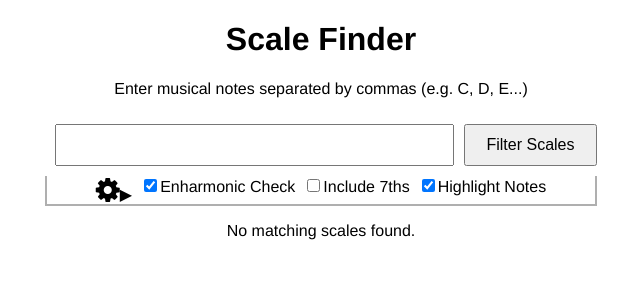
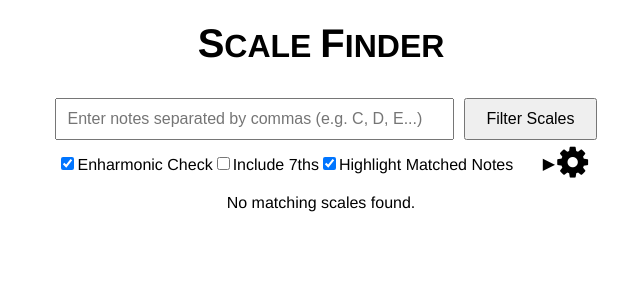
Before and after one commit to AtliGudm/Music-Theory-Helper, a React (Create React App) app: page / in a window 1280 px wide. Shown: the top 300 px of the page, without its empty margins (319-959 px from the left). Built offline with nearby package versions, Linux system fonts and the light colour scheme.

Commit message:
Vertical Chord Display
Chord display can now be toggled between two types: horizontal and vertical

```diff
--- a/src/ScaleSettingsContext.js
+++ b/src/ScaleSettingsContext.js
@@ -11,6 +11,7 @@ export const ScaleSettingsProvider = ({ children }) => {
   const [ highlightQueryNotes, setHighlightQueryNotes ] = useState(true);
   const [ queryNotes, setQueryNotes ] = useState([]);
   const [ showNoteScaleDegree, setShowNoteScaleDegree ] = useState(true);
+  const [ chordDisplayOrientation, setChordDisplayOrientation ] = useState("horizontal");
 
   return (
     <ScaleSettingsContext.Provider
@@ -26,7 +27,9 @@ export const ScaleSettingsProvider = ({ children }) => {
         queryNotes,
         setQueryNotes,
         showNoteScaleDegree,
-        setShowNoteScaleDegree
+        setShowNoteScaleDegree,
+        chordDisplayOrientation,
+        setChordDisplayOrientation
       }}
     >
       {children}
--- a/src/pages/CheckboxSetting.tsx
+++ b/src/pages/CheckboxSetting.tsx
@@ -1,11 +1,11 @@
 
 export const CheckboxSetting = ({ id, label, checked, onChange }: { id: string, label: string, checked: boolean, onChange: () => void }) => (
-    <div>
+    <span>
         <input
             type="checkbox"
             checked={checked}
             onChange={onChange}
             id={id} />
         <label htmlFor={id}>{label}</label>
-    </div>
+    </span>
 );
--- a/src/pages/ChordsDisplay.tsx
+++ b/src/pages/ChordsDisplay.tsx
@@ -3,7 +3,7 @@ import { Scale } from "../data/ScaleData";
 import { useScaleSettings } from "../ScaleSettingsContext";
 
 const ChordsDisplay = ({scale, selectedMode, includeSevenths}: {scale: Scale, selectedMode: number, includeSevenths: boolean}) => {
-    const { highlightQueryNotes, queryNotes } = useScaleSettings();
+    const { highlightQueryNotes, queryNotes, chordDisplayOrientation } = useScaleSettings();
 
     const prepareNote = (note: string) => {
         if(highlightQueryNotes && queryNotes.length > 0) {
@@ -15,8 +15,10 @@ const ChordsDisplay = ({scale, selectedMode, includeSevenths}: {scale: Scale, se
     }
 
     return (
-        <div className="chords" style={{ marginTop: "0.8rem", marginBottom: "1rem" }}>
+        <div className={ chordDisplayOrientation == "horizontal" ? "chords" : "chords-vertical" }
+            style={{ marginTop: "0.8rem", marginBottom: "1rem" }}>
             {GenerateDiatonicChords(scale, selectedMode, includeSevenths).map((chord, chordIndex) => (
+                chordDisplayOrientation === "horizontal" ? (
                     <div key={chordIndex} className="chord">
                         <strong>{chord.chordName}</strong>
                         <div className="chord-notes">
@@ -26,6 +28,17 @@ const ChordsDisplay = ({scale, selectedMode, includeSevenths}: {scale: Scale, se
                         </div>
                         <strong>{chord.romanNumeral}</strong>
                     </div>
+                ) : (
+                    <div style={{paddingBlock: "4px"}} key={chordIndex}>
+                        <strong>{chord.chordName} </strong>
+                        <span>&#40;
+                            {chord.chordNotes.map((note, noteIndex) => (
+                                <span key={noteIndex}>{prepareNote(note)}{noteIndex < chord.chordNotes.length-1 ? "-" : ""}</span>
+                            ))}
+                        &#41;</span>
+                        <strong> {chord.romanNumeral}</strong>
+                    </div>
+                )
             ))}
         </div>);
 }
--- a/src/pages/HelperComponents.tsx
+++ b/src/pages/HelperComponents.tsx
@@ -1,4 +1,5 @@
 import { modes } from "../data/ModesData";
+import { convertNotesToInt } from "../Helpers";
 
 const getModeAccidental = (index: number, scaleType: string, selectedMode: number) => {
     const modeAccidental = modes[scaleType][selectedMode].accidentals[index];
@@ -11,15 +12,18 @@ export const getScaleNotesDisplay = (scaleNotes: string[] | null,
                               queryNotes: any,
                               showNoteScaleDegree: any,
                               scaleType: string,
-                              selectedMode: number) => {
+                              selectedMode: number,
+                            enharmonicEquivalence: boolean) => {
     if(scaleNotes == null) return "";
     if(highlightQueryNotes && queryNotes.length > 0) {
         let ouputString: any[] = [];
-        scaleNotes.forEach(item => {
-            if(queryNotes.includes(item)) {
-                ouputString.push({style: "highlightedNote", note: item})
+        const bkhg = (enharmonicEquivalence) ? convertNotesToInt(scaleNotes) : scaleNotes;
+        const blah = (enharmonicEquivalence) ? convertNotesToInt(queryNotes) : queryNotes;
+        bkhg.forEach((item, index) => {
+            if(blah.includes(item)) {
+                ouputString.push({style: "highlightedNote", note: scaleNotes[index]})
             } else {
-                ouputString.push({style: "standardNote", note: item})
+                ouputString.push({style: "standardNote", note: scaleNotes[index]})
             }
         });
 
--- a/src/pages/InputField.tsx
+++ b/src/pages/InputField.tsx
@@ -92,6 +92,7 @@ const InputField = ({ setGroupedScales, findScales, children }) => {
                 <input type="text"
                     onChange={inputSearchChange}
                     value={queryText}
+                    placeholder="Enter notes separated by commas (e.g. C, D, E...)"
                     onKeyDown={handleKeyDown}
                     className="userInput"
                     onFocus={() => setShowDropdown(true)}
--- a/src/pages/ModeSelector.tsx
+++ b/src/pages/ModeSelector.tsx
@@ -10,7 +10,7 @@ const ModeSelector = ({scaleType, selectedMode, onModeChange}: {scaleType: strin
     return (
         <>
         {(scaleType != "Minor") && (
-            <div style={{marginTop: "12px", display:"inline-flex"}}>
+            <div style={{marginTop: "12px"}}>
                 <label style={{paddingRight: "6px"}} htmlFor="mode-select"><strong>Mode:</strong></label>
                 <select style={{fontSize: "16px"}} id="mode-select" value={selectedMode} onChange={handleChange}>
                     {modes[scaleType].map((modeObj, index) => (
--- a/src/pages/ParallelModesDisplay.tsx
+++ b/src/pages/ParallelModesDisplay.tsx
@@ -11,7 +11,7 @@ import { getScaleNotesDisplay } from "./HelperComponents";
 const ParallelModesDisplay = ({scale}: {scale: Scale}) => {
     const [ isOpen, setIsOpen ] = useState(false);
     const [ selectedMode, setSelectedMode ] = useState(0);
-    const { includeSevenths, highlightQueryNotes, queryNotes, showNoteScaleDegree } = useScaleSettings();
+    const { includeSevenths, highlightQueryNotes, queryNotes, showNoteScaleDegree, enharmonicEquivalence } = useScaleSettings();
 
     const GetParallelScale = () => {
         const mode = modes[scale.type][selectedMode];
@@ -31,7 +31,7 @@ const ParallelModesDisplay = ({scale}: {scale: Scale}) => {
         return (
             <>
                 <div className="parallelScaleHeader" style={{marginBottom: "0.4rem", marginTop: "0.4rem"}}>
-                    <strong>{scale.root} {mode.mode}[{parallelRoot} {scale.type}]:</strong> {getScaleNotesDisplay(modifiedScale.notes,highlightQueryNotes,queryNotes,showNoteScaleDegree,scale.type,selectedMode)}
+                    <strong>{scale.root} {mode.mode}[{parallelRoot} {scale.type}]:</strong> {getScaleNotesDisplay(modifiedScale.notes,highlightQueryNotes,queryNotes,showNoteScaleDegree,scale.type,selectedMode, enharmonicEquivalence)}
                 </div>
                 <ModeSelector /* style={{display:"inline-flex"}} */ scaleType={scale.type} onModeChange={handleModeChange} selectedMode={selectedMode}/>
                 <ChordsDisplay scale={modifiedScale} selectedMode={selectedMode} includeSevenths={includeSevenths} />
--- a/src/pages/ScaleDisplay.tsx
+++ b/src/pages/ScaleDisplay.tsx
@@ -9,7 +9,7 @@ import { Scale } from "../data/ScaleData";
 import { getScaleNotesDisplay } from './HelperComponents';
 
 const ScaleDisplay = ({scale} : {scale: Scale}) => {
-    const { includeSevenths, highlightQueryNotes, queryNotes, showNoteScaleDegree } = useScaleSettings();
+    const { includeSevenths, highlightQueryNotes, queryNotes, showNoteScaleDegree, enharmonicEquivalence } = useScaleSettings();
     const [ isOpen, setIsOpen ] = useState(false);
     const [ selectedMode, setSelectedMode ] = useState(0);
 
@@ -22,60 +22,6 @@ const ScaleDisplay = ({scale} : {scale: Scale}) => {
     const getScaleNotes = () => {
         return (selectedMode !== 0) ? shiftScale(scale, selectedMode) : scale;
     }
-/*
-    const getScaleNotesDisplay = (scaleNotes: string[] | null) => {
-        if(scaleNotes == null) return "";
-        if(highlightQueryNotes && queryNotes.length > 0) {
-            let ouputString: any[] = [];
-            scaleNotes.forEach(item => {
-                if(queryNotes.includes(item)) {
-                    ouputString.push({style: "highlightedNote", note: item})
-                } else {
-                    ouputString.push({style: "standardNote", note: item})
-                }
-            });
-
-            if(showNoteScaleDegree) {
-                return (
-                    <div className="scale-note-display">
-                        {ouputString.map((item, index) => (
-                            <div className="chord-notes">
-                                <div className={item.style}>{item.note}</div>
-                                <div className={`scale-note-degree ${item.style}`}>{getModeAccidental(index)}{index+1}</div>
-                            </div>
-                        ))}
-                    </div>
-                );
-            }
-            else {
-                return (<>
-                    {ouputString.map((item, index) => (
-                        <>
-                        <span className={item.style}>{item.note}</span>
-                        <span>{index < ouputString.length - 1 ? ", ": ""}</span>
-                        </>
-                    ))}
-                    </>
-                );
-            }
-        }
-        return (!showNoteScaleDegree ? scaleNotes.join(", ") : (
-            <div className="scale-note-display">
-                {scaleNotes.map((item, index) => (
-                    <div className="chord-notes">
-                        <div>{item}</div>
-                        <div className="scale-note-degree">{getModeAccidental(index)}{index+1}</div>
-                    </div>
-                ))}
-            </div>
-        ));
-    } */
-
-/*     const getModeAccidental = (index: number) => {
-        const modeAccidental = modes[scale.type][selectedMode].accidentals[index];
-        if(modeAccidental == 0) return "";
-        return modeAccidental;
-    } */
 
     const handleModeChange = (modeIndex: any) => {
         setSelectedMode(modeIndex);
@@ -88,7 +34,7 @@ const ScaleDisplay = ({scale} : {scale: Scale}) => {
                 <div role="button" style={{marginBottom: "0.4rem"}} className="scaleHeader" onClick={() => setIsOpen(!isOpen)} /* className="scaleHeaderCentered" */>
                     <div style={{display: "inline"}} >
                         {isOpen ? "▼" : "▶"} <strong>{getScaleDisplayName()}:</strong>
-                    </div> {getScaleNotesDisplay(getScaleNotes()?.notes, highlightQueryNotes, queryNotes, showNoteScaleDegree, scale.type, selectedMode)}
+                    </div> {getScaleNotesDisplay(getScaleNotes()?.notes, highlightQueryNotes, queryNotes, showNoteScaleDegree, scale.type, selectedMode, enharmonicEquivalence)}
                 </div>
                     {isOpen && (
                         <ModeSelector scaleType={scale.type} onModeChange={handleModeChange} selectedMode={selectedMode}/>
--- a/src/pages/ScaleFinder.css
+++ b/src/pages/ScaleFinder.css
@@ -81,6 +81,11 @@ div.chords {
     justify-content: center;
   }
 
+div.chords-vertical {
+  display: inline-block;
+  text-align: left;
+}
+
   /* Individual chord block styling */
 div.chord {
     display: flex;
@@ -129,8 +134,10 @@ div.scale-note-degree {
 .settings-row {
     display: flex;
     flex-wrap: wrap;
-    justify-content: center;
+    justify-content: space-between;
     gap: 8px;
+    padding-inline: 12px;
+    padding-block: 4px;
 }
 
 .settings-container {
@@ -196,3 +203,9 @@ li.scaleDisplay
 .standardNote {
   font-weight: normal;
 }
+
+.icon {
+  transform: scale(2); /* Makes the icon twice as large */
+  transform-origin: center; /* Ensures scaling happens from the center */
+  display: inline-block; /* Ensures it behaves like a regular inline element */
+}
--- a/src/pages/ScaleFinder.tsx
+++ b/src/pages/ScaleFinder.tsx
@@ -55,8 +55,8 @@ const ScaleFinder = () => {
 
     return (
         <div className="scaleFinder">
-            <h1>Scale Finder</h1>
-            <p>Enter musical notes separated by commas (e.g. C, D, E...)</p>
+            <h1><span style={{fontSize: "1.25em"}}>S</span>CALE <span style={{fontSize: "1.25em"}}>F</span>INDER</h1>
+            {/* <p>Enter musical notes separated by commas (e.g. C, D, E...)</p> */}
             <InputField setGroupedScales={setGroupedScales} findScales={findScales}>
                 <ScaleFinderSettings/>
             </InputField>
--- a/src/pages/ScaleFinderSettings.tsx
+++ b/src/pages/ScaleFinderSettings.tsx
@@ -7,13 +7,14 @@ const ScaleFinderSettings = () => {
         enharmonicEquivalence, setEnharmonicEquivalence,
         romanNumeralsMajorAdjusted, setRomanNumeralsMajorAdjusted,
         highlightQueryNotes, setHighlightQueryNotes,
-        showNoteScaleDegree,setShowNoteScaleDegree } = useScaleSettings();
-    const [isOpen, setIsOpen] = useState(false);
+        showNoteScaleDegree,setShowNoteScaleDegree,
+        chordDisplayOrientation, setChordDisplayOrientation } = useScaleSettings();
+    const [ isOpen, setIsOpen ] = useState(false);
 
     return (
-        <div className="settings-container">
+        <div className={isOpen ? "settings-container" : ""}>
             <div className="settings-row">
-                <div><i className="fa fa-gear" onClick={()=> setIsOpen(!isOpen)} style={{ fontSize: "28px" }}></i>{isOpen ? "▼" : "▶"}</div>
+                <div>
                     <CheckboxSetting id={"enharmonicEquivalence"}
                                     checked={enharmonicEquivalence}
                                     onChange={() => setEnharmonicEquivalence(!enharmonicEquivalence)}
@@ -25,19 +26,44 @@ const ScaleFinderSettings = () => {
                     <CheckboxSetting id={"highlightQueryNotes"}
                                     checked={highlightQueryNotes}
                                     onChange={() => setHighlightQueryNotes(!highlightQueryNotes)}
-                                label={"Highlight Notes"} />
+                                    label={"Highlight Matched Notes"} />
+                </div>
+                <span onClick={()=> setIsOpen(!isOpen)} style={{paddingRight: "4px"}}><span style={{verticalAlign: "baseline", paddingRight: "10px"}}>{isOpen ? "▼" : "▶"}</span><i className="fa fa-gear icon" style={{ fontSize: "18px" }}></i></span>
             </div>
             {isOpen && (
-                <div className="settings-row">
+                <>
+                <div style={{textAlign: "left", paddingLeft: "14px", paddingBlock: "4px"}}>
+                    <span>Chord Display Orientation</span>
+                    <label>
+                        <input type="radio"
+                                id="age1"
+                                name="age"
+                                value="horizontal"
+                                checked={chordDisplayOrientation == "horizontal"}
+                                onChange={() => setChordDisplayOrientation("horizontal")}
+                                 />Horizontal
+                    </label>
+                    <label>
+                        <input type="radio"
+                                id="age2"
+                                name="age"
+                                value="vertical"
+                                checked={chordDisplayOrientation == "vertical"}
+                                onChange={() => setChordDisplayOrientation("vertical")}
+                                />Vertical
+                    </label>
+                </div>
+                <div style={{textAlign: "left", paddingLeft: "14px", paddingBlock: "4px"}}>
                     <CheckboxSetting id={"showNoteScaleDegree"}
                                      checked={showNoteScaleDegree}
                                      onChange={() => setShowNoteScaleDegree(!showNoteScaleDegree)}
-                                    label={"Show Scale Degree"} />
+                                     label={"Show Note Scale Degree"} />
                     <CheckboxSetting id={"romanNumeralsMajorAdjusted"}
                                      checked={romanNumeralsMajorAdjusted}
                                      onChange={() => setRomanNumeralsMajorAdjusted(!romanNumeralsMajorAdjusted)}
-                                    label={"Major Relative RNs"} />
+                                     label={"Roman Numerals are relative to Major"} />
                 </div>
+                </>
             )}
 
         </div>
```
Also changed, not shown: 1 other file (tests, documents, lock files or other folders). Lines whose indentation alone changed are shown as unchanged.
